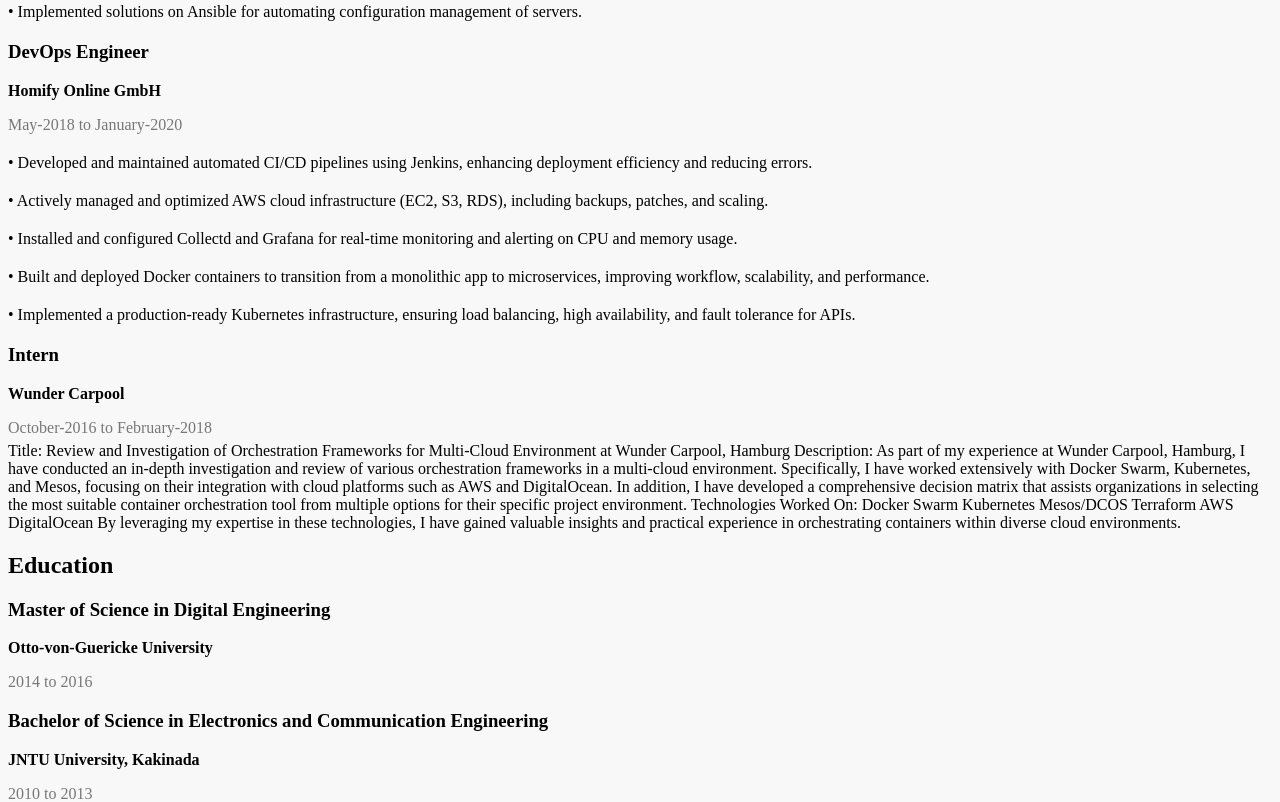
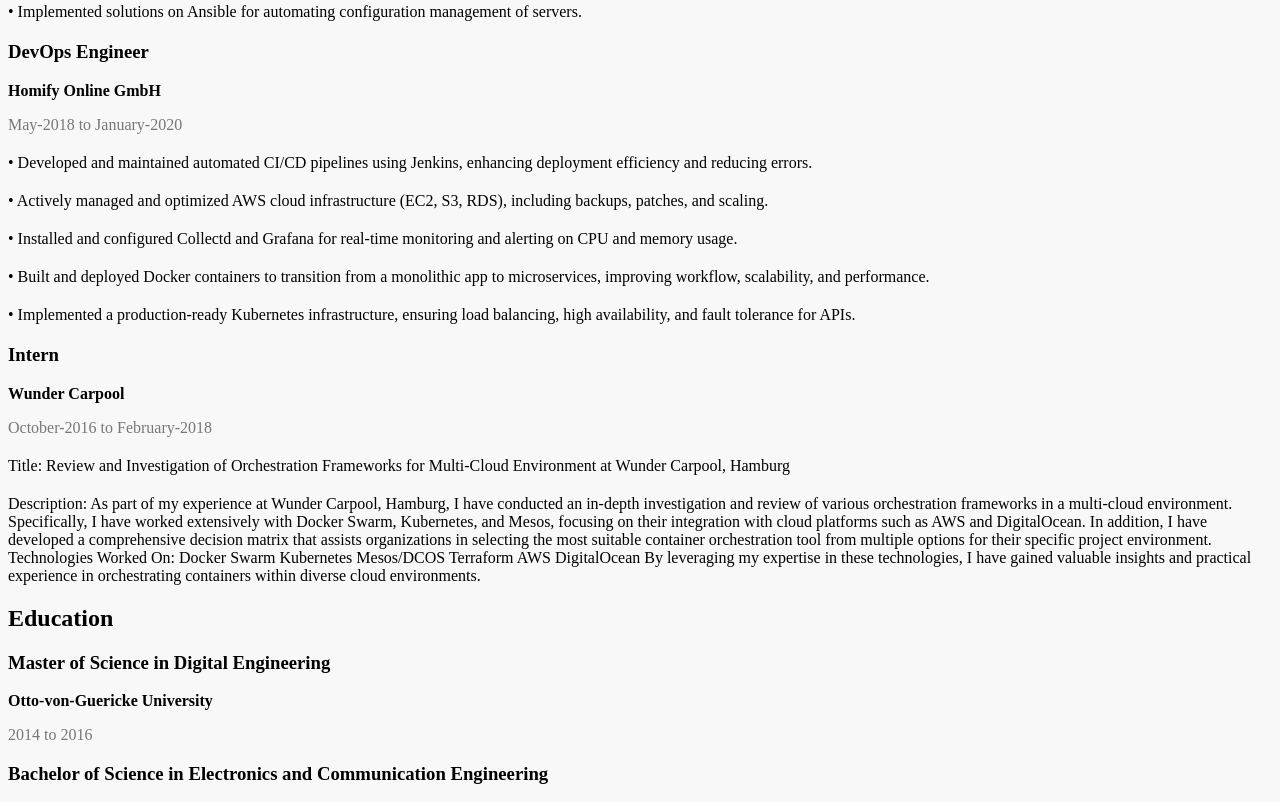
Before and after one commit to krishh2512/krishnapemmasani.com, a plain HTML site: page index.html in a window 1280 px wide. Shown: the part 696-1498 px from the top of the page. Drawn offline with Linux system fonts and the light colour scheme.

Commit message:
Update index.html

```diff
--- a/index.html
+++ b/index.html
@@ -76,7 +76,8 @@
             <h3>Intern</h3>
             <p class="company">Wunder Carpool</p>
             <p class="date">October-2016 to February-2018</p>
-            <p class="description">	Title: Review and Investigation of Orchestration Frameworks for Multi-Cloud Environment at Wunder Carpool, Hamburg
+            <p class="description">
+	    <li> Title: Review and Investigation of Orchestration Frameworks for Multi-Cloud Environment at Wunder Carpool, Hamburg </li>
 
               Description:
               As part of my experience at Wunder Carpool, Hamburg, I have conducted an in-depth investigation and review of various orchestration frameworks in a multi-cloud environment. Specifically, I have worked extensively with Docker Swarm, Kubernetes, and Mesos, focusing on their integration with cloud platforms such as AWS and DigitalOcean.
```
